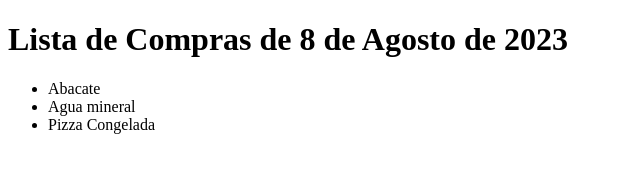
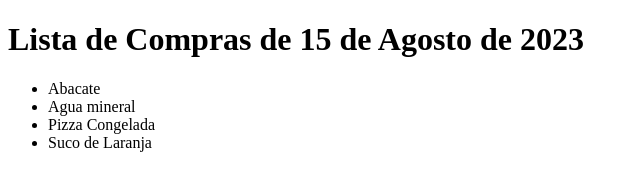
Before and after one commit to ThalesAvila/meu_repositorio_de_exemplo, a plain HTML site: page index.html in a window 1280 px wide. Shown: the whole page, without its empty margins (0-640 px from the left). Drawn offline with Linux system fonts and the light colour scheme.

Commit message:
Lista de compras do dia 15 de Aug e novo css

```diff
--- /dev/null
+++ b/index.css
@@ -0,0 +1,3 @@
+body {
+    margin: 0;
+}
--- a/index.html
+++ b/index.html
@@ -7,11 +7,12 @@
     <title>Lista de Compras</title>
 </head>
 <body>
-    <h1>Lista de Compras de 8 de Agosto de 2023</h1>
+    <h1>Lista de Compras de 15 de Agosto de 2023</h1>
     <ul>
         <li>Abacate</li>
         <li>Agua mineral</li>
         <li>Pizza Congelada</li>
+        <li>Suco de Laranja</li>
     </ul>
 </body>
 </html>
```
